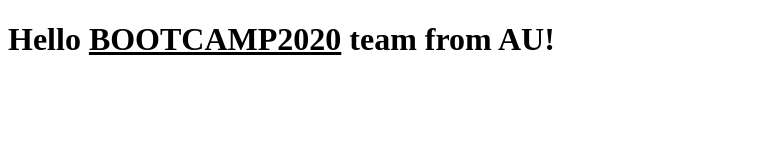
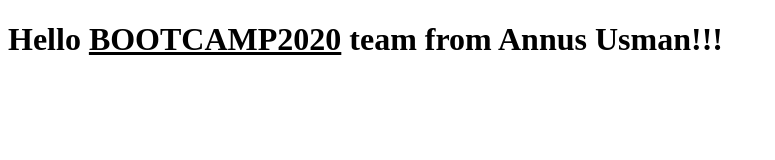
Before and after one commit to AnnusUsman/BOOTCAMP1, a plain HTML site: page index.html in a window 1280 px wide. Shown: the whole page, without its empty margins (0-775 px from the left). Drawn offline with Linux system fonts and the light colour scheme.

Commit message:
Update index.html

```diff
--- a/index.html
+++ b/index.html
@@ -6,6 +6,6 @@
     <title>BOOTCAMP2020</title>
 </head>
 <body>
-    <h1>Hello <ins>BOOTCAMP2020</ins> team from AU!</h1>
+    <h1>Hello <ins>BOOTCAMP2020</ins> team from Annus Usman!!!</h1>
 </body>
 </html>
```
